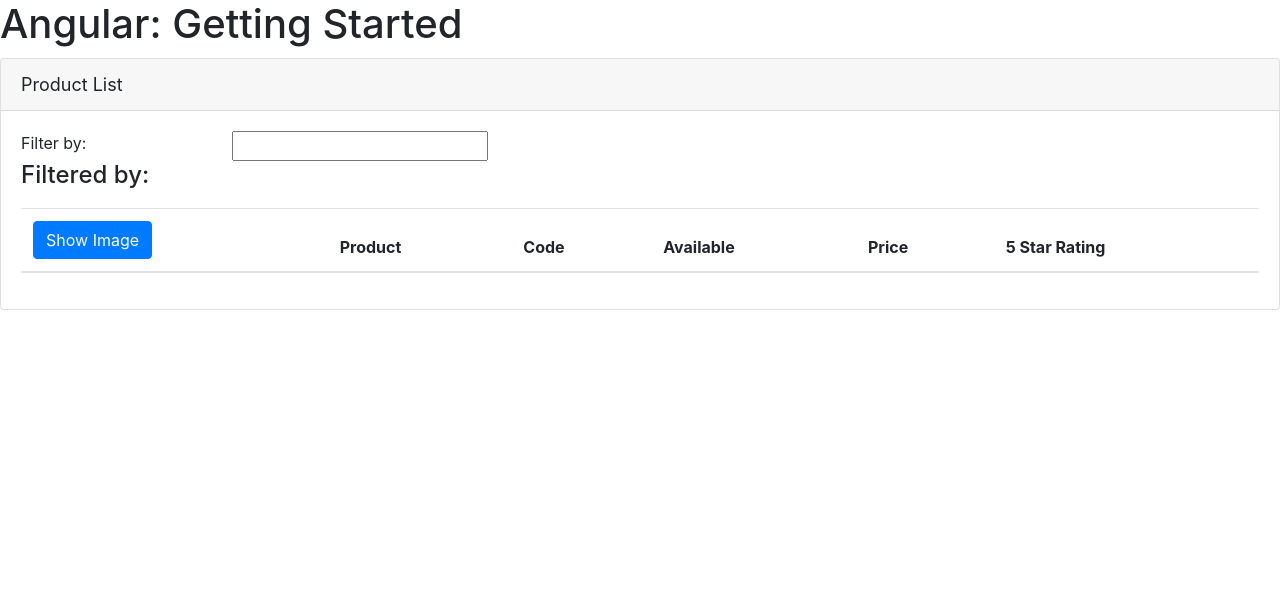
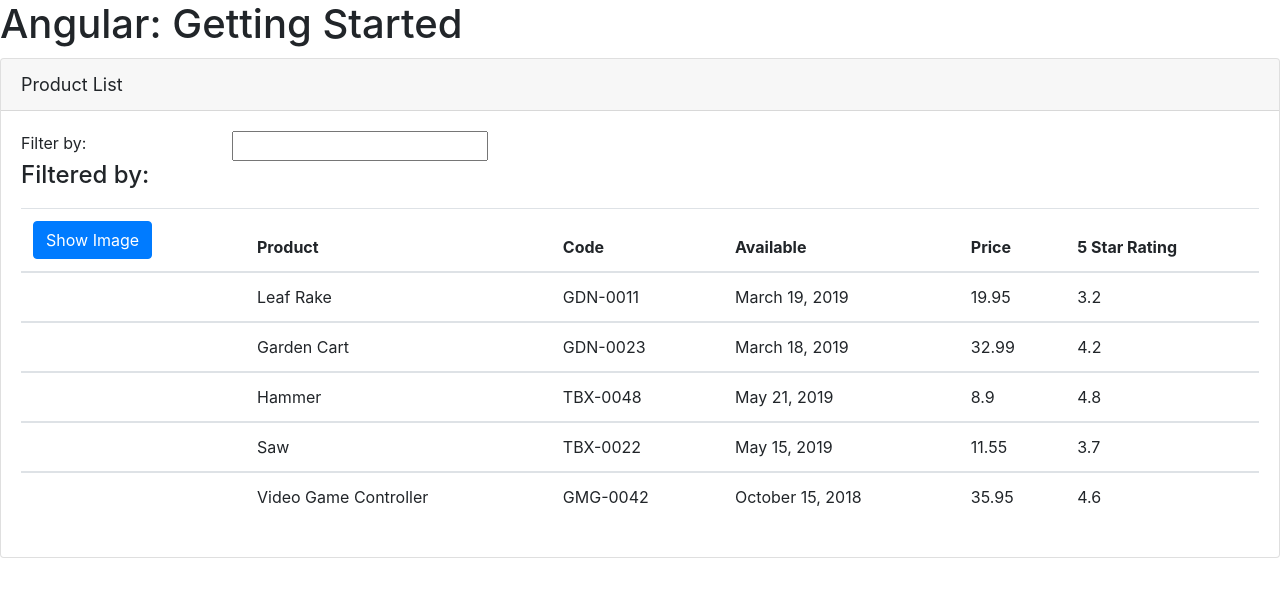
Before and after one commit to YoniWitz/ACME, an Angular app: page / in a window 1280 px wide. Shown: the top 596 px of the page. Built offline with nearby package versions, Linux system fonts and the light colour scheme.

Commit message:
added if and for directives

```diff
--- a/src/app/products/product-list.component.html
+++ b/src/app/products/product-list.component.html
@@ -15,7 +15,7 @@
             </div>
         </div>
         <div class='table-responsive'>
-            <table class='table'>
+            <table class='table' *ngIf='products && products.length > 0'>
                 <thead>
                     <tr>
                         <th>
@@ -30,7 +30,17 @@
                         <th>5 Star Rating</th>
                     </tr>
                 </thead>
-                <tbody></tbody>
+                <tbody *ngFor='let product of products'>
+                    <tr>
+                        <td></td>
+                        <td>{{product.productName}}</td>
+                        <td>{{product.productCode}}</td>
+                        <td>{{product.releaseDate}}</td>
+                        <td>{{product.price}}</td>
+                        <td>{{product.starRating}}</td>
+                    </tr>
+
+                </tbody>
             </table>
         </div>
     </div>
--- a/src/app/products/product-list.component.ts
+++ b/src/app/products/product-list.component.ts
@@ -6,5 +6,57 @@
 })
 
 export class ProductListComponent{
-    pageTitle: string = 'Product List'
+    pageTitle: string = 'Product List';
+    products: any[] = [
+        {
+          "productId": 1,
+          "productName": "Leaf Rake",
+          "productCode": "GDN-0011",
+          "releaseDate": "March 19, 2019",
+          "description": "Leaf rake with 48-inch wooden handle.",
+          "price": 19.95,
+          "starRating": 3.2,
+          "imageUrl": "assets/images/leaf_rake.png"
+        },
+        {
+          "productId": 2,
+          "productName": "Garden Cart",
+          "productCode": "GDN-0023",
+          "releaseDate": "March 18, 2019",
+          "description": "15 gallon capacity rolling garden cart",
+          "price": 32.99,
+          "starRating": 4.2,
+          "imageUrl": "assets/images/garden_cart.png"
+        },
+        {
+          "productId": 5,
+          "productName": "Hammer",
+          "productCode": "TBX-0048",
+          "releaseDate": "May 21, 2019",
+          "description": "Curved claw steel hammer",
+          "price": 8.9,
+          "starRating": 4.8,
+          "imageUrl": "assets/images/hammer.png"
+        },
+        {
+          "productId": 8,
+          "productName": "Saw",
+          "productCode": "TBX-0022",
+          "releaseDate": "May 15, 2019",
+          "description": "15-inch steel blade hand saw",
+          "price": 11.55,
+          "starRating": 3.7,
+          "imageUrl": "assets/images/saw.png"
+        },
+        {
+          "productId": 10,
+          "productName": "Video Game Controller",
+          "productCode": "GMG-0042",
+          "releaseDate": "October 15, 2018",
+          "description": "Standard two-button video game controller",
+          "price": 35.95,
+          "starRating": 4.6,
+          "imageUrl": "assets/images/xbox-controller.png"
+        }
+      ]
 }
```
